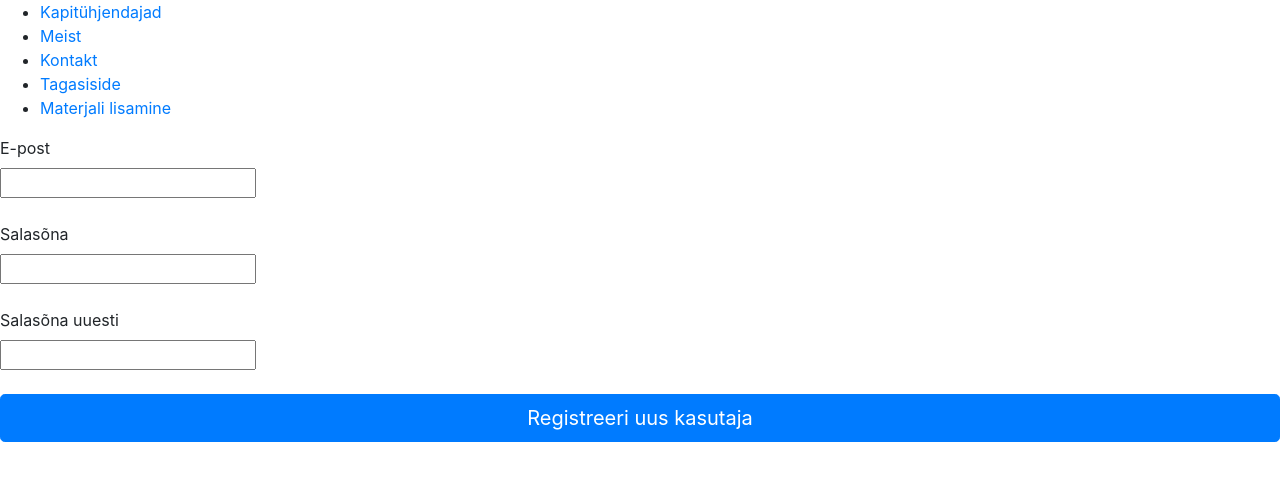
After one commit to Merike11/Kapityhjendamine, a PHP site: template views/register.view.php in a window 1280 px wide. The commit adds this page. Shown: the top 481 px of the page. Run offline with PHP 8.4, Linux system fonts and the light colour scheme; the template is opened without the code that fills it, so the values that code supplies are empty; the visitor is signed in with stand-in values (Sample User, id 1); a stand-in replaces the project's code that opens the database connection.

Commit message:
29.01.2020 kasutajate registreerimise lisamine

```diff
--- a/controllers/MaterialController.php
+++ b/controllers/MaterialController.php
@@ -24,6 +24,7 @@ class MaterialController
             $id = filter_input(INPUT_GET, 'id', FILTER_VALIDATE_INT);
             $ingredient = $app['database']->selectById('ingredients', $id);
             return view('material_edit', compact('ingredient'));
+
         }
 
     }
--- a/routes.php
+++ b/routes.php
@@ -17,3 +17,6 @@ $router->get('login', 'UserController@index');
 $router->post('login', 'UserController@login');
 
 $router->get('logout', 'UserController@logout');
+
+$router->get('register', 'UserController@register');
+$router->post('register', 'UserController@registerSubmit');
--- a/views/partials/nav.php
+++ b/views/partials/nav.php
@@ -5,5 +5,8 @@
         <li><a href="/contact">Kontakt</a></li>
         <li><a href="/feedback">Tagasiside</a></li>
         <li><a href="/addmaterial">Materjali lisamine</a></li>
+        <?php if (!$_SESSION['is_logged_in']){ ?>
+            <li><a href="/register">Kasutaja registreerimine</a></li>
+        <?php } ?>
     </ul>
 </nav>
--- /dev/null
+++ b/views/register.view.php
@@ -0,0 +1,21 @@
+<form action="/register" method="post">
+
+    <label for="email">E-post</label>
+    <br>
+    <input type="text" name="email" id="email">
+    <br><br>
+
+    <label for="password">Salasõna</label>
+    <br>
+    <input type="password" name="password" id="password">
+    <br><br>
+
+    <label for="password2">Salasõna uuesti</label>
+    <br>
+    <input type="password" name="password2" id="password">
+    <br><br>
+
+    <button name="action" value="register" class="btn btn-lg btn-primary btn-block"
+    type="submit">Registreeri uus kasutaja</button>
+
+</form>
```
Also changed, not shown: controllers/UserController.php (+10 -0 lines).
